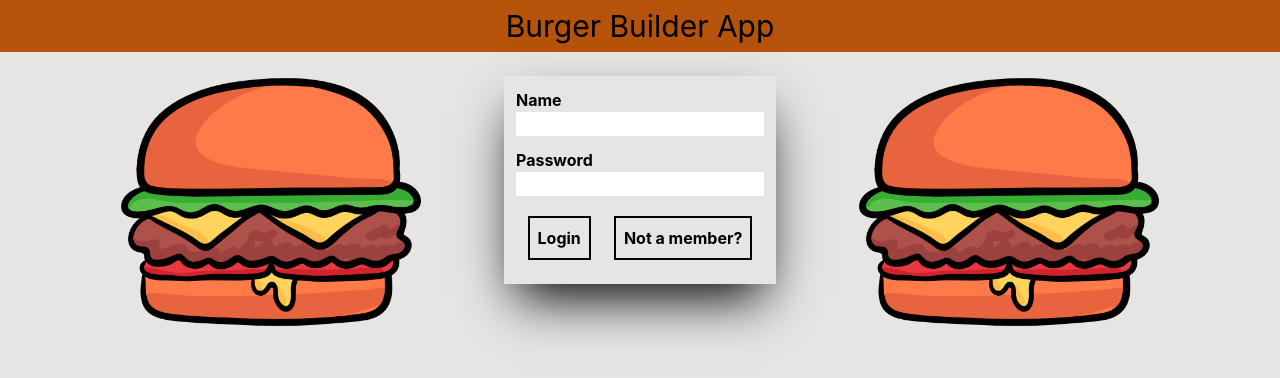
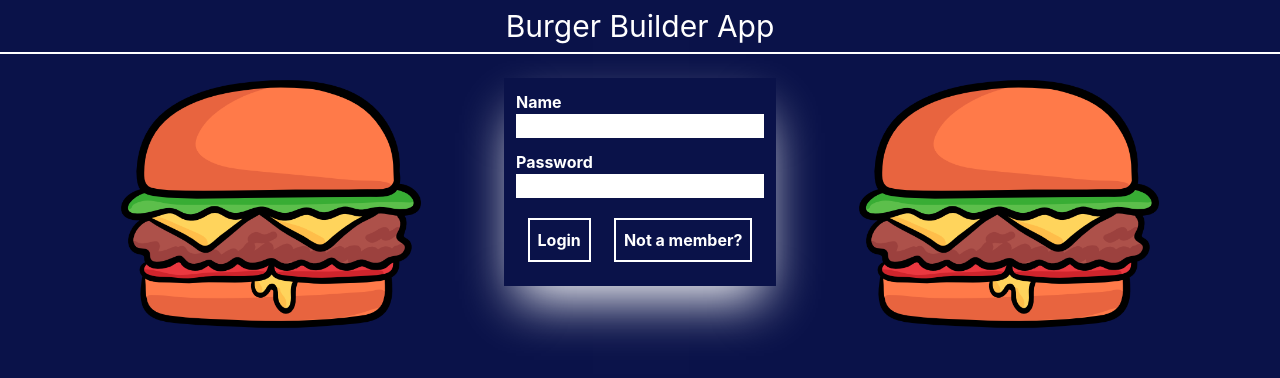
Before and after one commit to jojimanos/burger_builder, a Next.js app: page /login in a window 1280 px wide. Shown: the top 378 px of the page. Built offline with nearby package versions, Linux system fonts and the light colour scheme.

Commit message:
Style changes on authentication pages

```diff
--- a/src/pages/_app.tsx
+++ b/src/pages/_app.tsx
@@ -5,6 +5,8 @@ import { useRouter } from "next/router";
 import "../styles/globals.css";
 import "../styles/instructions.css";
 import "../styles/components.css";
+import "../styles/authPages.css";
+import "../styles/imageContainers.css";
 import { onAuthStateChanged } from "firebase/auth";
 import { auth } from "../../firebaseConfig";
 
--- a/src/pages/login.tsx
+++ b/src/pages/login.tsx
@@ -68,10 +68,8 @@ export default function Login() {
 
   return (
     <div>
-      <div className="bg-stone-200 min-h-screen max-h-max">
-        <h1 className="text-center p-2 text-3xl bg-amber-700">
-          Burger Builder App
-        </h1>
+      <div className="authContainer">
+        <h1 className="navbar">Burger Builder App</h1>
         <MediaQuery maxWidth={640}>
           <div className="formContainer">
             <AuthForm
--- /dev/null
+++ b/src/styles/authPages.css
@@ -0,0 +1,6 @@
+.authContainer {
+  min-height: 100vh;
+  max-height: max-content;
+  background-color: #0a1249;
+  color: white;
+}
--- a/src/styles/components.css
+++ b/src/styles/components.css
@@ -1,3 +1,19 @@
+.navbar.auth {
+  border-bottom: 2px solid white;
+  font-size: 1.875rem;
+  line-height: 2.25rem;
+  padding: 0.5rem;
+  text-align: center;
+}
+
+.navbar {
+  border-bottom: 2px solid white;
+  font-size: 1.875rem;
+  line-height: 2.25rem;
+  padding: 0.5rem;
+  text-align: center;
+}
+
 .button {
   border-bottom: 2px solid rgb(56 189 248);
   width: 3.5rem;
@@ -6,15 +22,13 @@
 }
 
 .button:hover {
-  color: black;
   background-image: linear-gradient(to bottom, rgb(253 230 138), #fef3c7);
 }
 
 .authButton {
-  border: 2px solid black;
+  border: 2px solid white;
   padding: 0.5rem;
   font-weight: 700;
-  color: black;
   margin-top: 0.5rem;
 }
 
@@ -26,7 +40,6 @@
 }
 
 .googleAuthContainer {
-  color: black;
   font-weight: 700;
   display: grid;
   grid-template-columns: auto;
@@ -40,7 +53,6 @@
 }
 
 .inputText {
-  color: black;
   font-weight: 700;
 }
 
@@ -49,7 +61,7 @@
 }
 
 .form {
-  box-shadow: 0 25px 50px -12px rgb(0 0 0);
+  box-shadow: 0 25px 50px -12px white;
   padding: 0.75rem;
   display: grid;
   grid-row: auto;
--- /dev/null
+++ b/src/styles/imageContainers.css
@@ -0,0 +1,9 @@
+.burgerImage {
+  position: relative;
+}
+
+@media screen and (max-width: 640px) {
+  .burgerImage {
+    position: absolute;
+  }
+}
```
